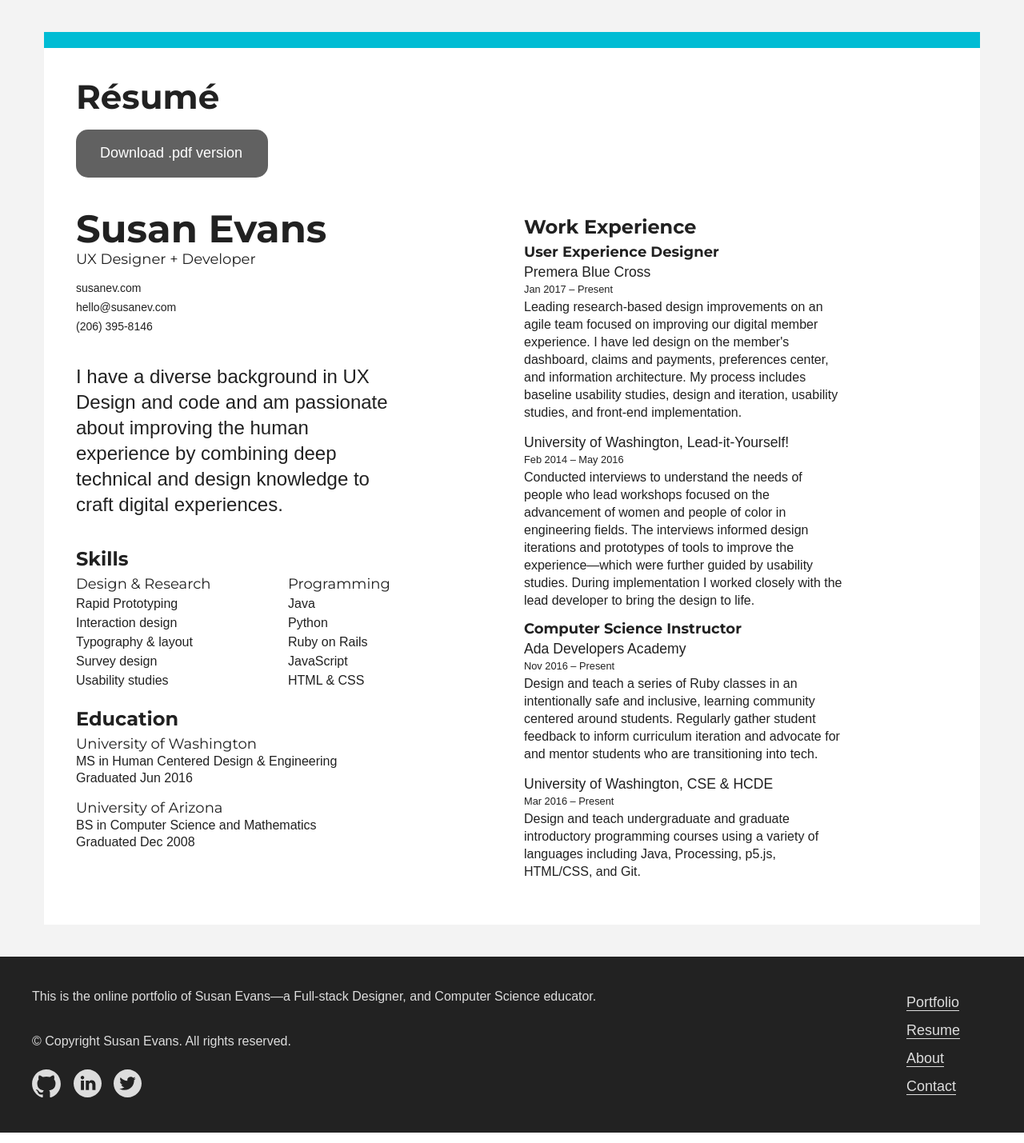
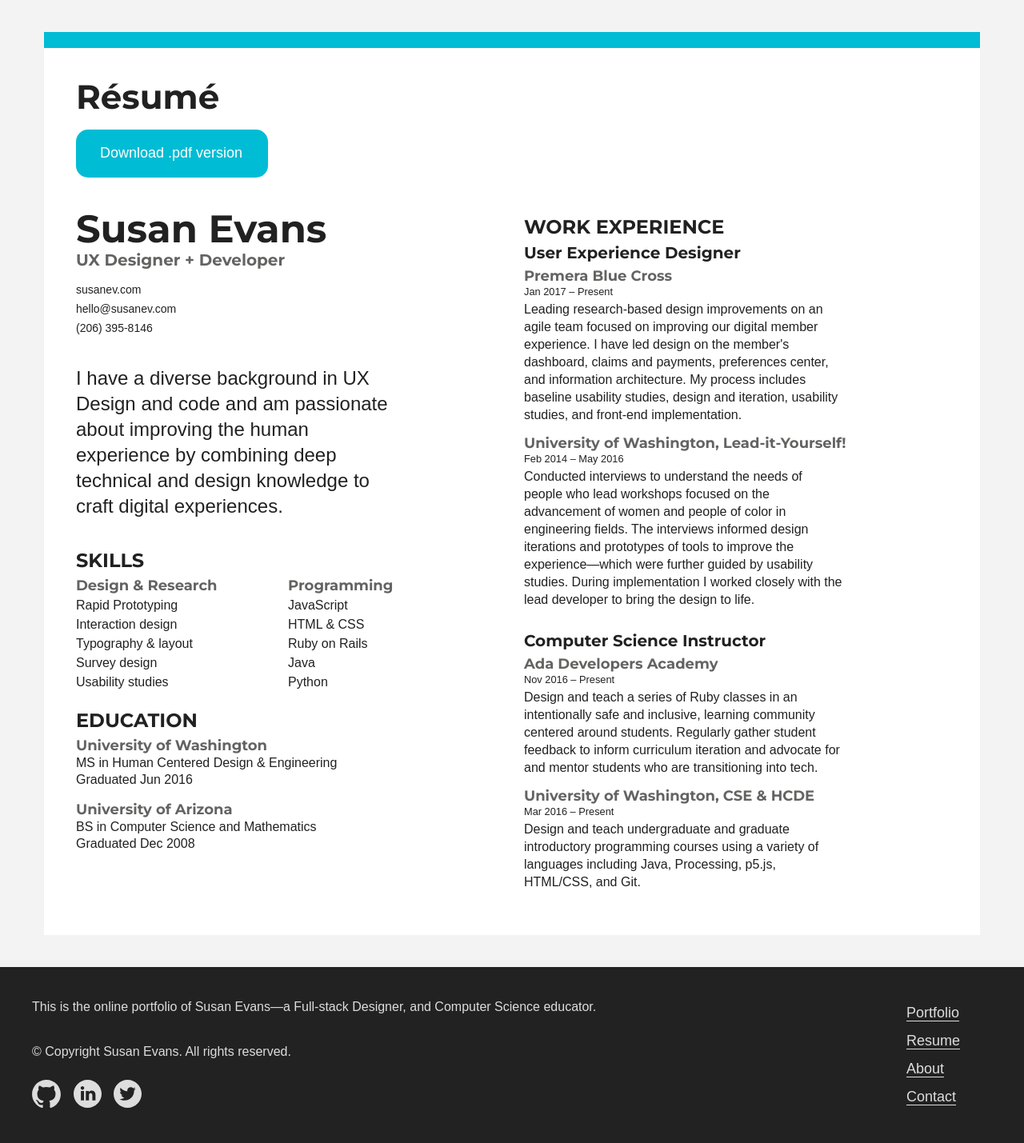
Before and after one commit to susanev/susanev.github.io, a PHP site: page /resume.html in a window 1280 px wide. Shown: the part 132-1561 px from the top of the page at 80% size. Run offline with PHP 8.4, Linux system fonts and the light colour scheme; some libraries are stand-ins or nearby versions.

Commit message:
cleaned up resume

```diff
--- a/css/styles.css
+++ b/css/styles.css
@@ -223,16 +223,18 @@ footer p {
 .button {
     margin: 20px 0 20px 0;
     padding: 20px 30px;
-    background-color: #616161;
+    background-color: #00BCD4;
     color: #fff;
     font-size: 18px;
     border-radius: 15px;
     width: 240px;
     height: 60px;
+    text-decoration: none;
 }
 
 .button:hover {
-	background-color: #00796B;
+	background-color: #0097A7;
+    text-decoration: none;
 }
 
 .social-media {
@@ -614,12 +616,22 @@ div.skills {
 	font-weight: 600;
 }
 
+.resume h3 {
+    text-transform: uppercase;
+}
+
 .work-exp h4 {
 	margin-bottom: 5px;
 }
 
 .intro-block h2 {
 	font-size: 48px;
+}
+
+.intro-block h3 {
+    color: #646362;
+    font-size: 20px;
+    text-transform: none;
 }
 
 .ed-type {
@@ -658,8 +670,24 @@ footer {
     padding-right: 60px;
 }
 
+.resume h4, .resume .work-exp h5 {
+    font-weight: 600;
+    color: #646362;
+    font-size: 18px;
+}
+
+.resume .work-exp h4 {
+    color: #212121;
+    font-size: 20px;
+    margin-bottom: 10px;
+}
+
+.resume .work-exp div:nth-of-type(3) {
+    margin-top: 30px;
+}
+
 /* media queries */
-@media screen and (max-width: 1209px) {
+@media only screen and (max-width : 1200px) {
     #mainNav {
         display: block;
     }
--- a/resume.html
+++ b/resume.html
@@ -3,23 +3,9 @@
 	<head>
 		<meta charset="utf-8">
 		<meta name="viewport" content="width=device-width, initial-scale=1.0">
-		<title>susan evans.</title>
-		<link rel="apple-touch-icon" sizes="57x57" href="imgs/favicon/apple-icon-57x57.png">
-		<link rel="apple-touch-icon" sizes="60x60" href="imgs/favicon/apple-icon-60x60.png">
-		<link rel="apple-touch-icon" sizes="72x72" href="imgs/favicon/apple-icon-72x72.png">
-		<link rel="apple-touch-icon" sizes="76x76" href="imgs/favicon/apple-icon-76x76.png">
-		<link rel="apple-touch-icon" sizes="114x114" href="imgs/favicon/apple-icon-114x114.png">
-		<link rel="apple-touch-icon" sizes="120x120" href="imgs/favicon/apple-icon-120x120.png">
-		<link rel="apple-touch-icon" sizes="144x144" href="imgs/favicon/apple-icon-144x144.png">
-		<link rel="apple-touch-icon" sizes="152x152" href="imgs/favicon/apple-icon-152x152.png">
-		<link rel="apple-touch-icon" sizes="180x180" href="imgs/favicon/apple-icon-180x180.png">
-		<link rel="icon" type="image/png" sizes="192x192"  href="imgs/favicon/android-icon-192x192.png">
-		<link rel="icon" type="image/png" sizes="32x32" href="imgs/favicon/favicon-32x32.png">
-		<link rel="icon" type="image/png" sizes="96x96" href="imgs/favicon/favicon-96x96.png">
-		<link rel="icon" type="image/png" sizes="16x16" href="imgs/favicon/favicon-16x16.png">
-		<link rel="manifest" href="/manifest.json">
-		<meta name="msapplication-TileColor" content="#ffffff">
-		<meta name="msapplication-TileImage" content="imgs/favicon/ms-icon-144x144.png">
+		<title>Resume</title>
+        <link rel="shortcut icon" href="./imgs/favicon.ico" type="image/x-icon">
+        <link rel="icon" href="./imgs/favicon.ico" type="image/x-icon">
         <script src="https://code.jquery.com/jquery-3.2.1.min.js"
         integrity="sha256-hwg4gsxgFZhOsEEamdOYGBf13FyQuiTwlAQgxVSNgt4="
         crossorigin="anonymous"></script>
@@ -31,6 +17,7 @@
         <link type='text/css' rel='stylesheet' href="css/styles.css" />
         <script src="https://ajax.googleapis.com/ajax/libs/jquery/3.1.1/jquery.min.js"></script>
         <script type="text/javascript" src="js/basic.js"></script>
+    </head>
 	</head>
 	<body>
 		<header class="clearfix">
@@ -66,7 +53,7 @@
 				<div class="col-xs-12 col-sm-6">
 					<div class="intro-block">
 						<h2>Susan Evans</h2>
-						<h4>UX Designer + Developer</h4>
+						<h3>UX Designer + Developer</h3>
 						<ul class="contact-info">
 							<li>susanev.com</li>
 							<li>hello@susanev.com</li>
@@ -89,11 +76,11 @@
 						<div class="col-xs-12 col-sm-6">
 							<h4>Programming</h4>
 							<ul>
+								<li>JavaScript</li>
+								<li>HTML &amp; CSS</li>
+								<li>Ruby on Rails</li>
 								<li>Java</li>
 								<li>Python</li>
-								<li>Ruby on Rails</li>
-								<li>JavaScript</li>
-								<li>HTML &amp; CSS</li>
 							</ul>
 						</div>
 					</div>
@@ -117,24 +104,23 @@
 						<h3>Work Experience</h3>
 						<div>
 							<h4>User Experience Designer</h4>
-							<p class="where">Premera Blue Cross</p>
+							<h5>Premera Blue Cross</h5>
 							<p class="when">Jan 2017 &#8211; Present</p>
 							<p>Leading research-based design improvements on an agile team focused on improving our digital member experience. I have led design on the member's dashboard, claims and payments, preferences center, and information architecture. My process includes baseline usability studies, design and iteration, usability studies, and front-end implementation.</p>
 						</div>
 						<div>
-							<p class="where">University of Washington, Lead-it-Yourself!</p>
+							<h5>University of Washington, Lead-it-Yourself!</h5>
 							<p class="when">Feb 2014 &#8211; May 2016</p>
 							<p>Conducted interviews to understand the needs of people who lead workshops focused on the advancement of women and people of color in engineering fields. The interviews informed design iterations and prototypes of tools to improve the experience—which were further guided by usability studies. During implementation I worked closely with the lead developer to bring the design to life. </p>
 						</div>
-
 						<div>
 							<h4>Computer Science Instructor</h4>
-							<p class="where">Ada Developers Academy</p>
-							<p class="when">Nov 2016 &#8211; Present</p>
+							<h5>Ada Developers Academy</h5>
+							<p class="when">Nov 2016 &#8211; Present</h4>
 							<p>Design and teach a series of Ruby classes in an intentionally safe and inclusive, learning community centered around students. Regularly gather student feedback to inform curriculum iteration and advocate for and mentor students who are transitioning into tech.</p>
 						</div>
 						<div>
-							<p class="where">University of Washington, CSE &amp; HCDE</p>
+							<h5>University of Washington, CSE &amp; HCDE</h5>
 							<p class="when">Mar 2016 &#8211; Present</p>
 							<p>Design and teach undergraduate and graduate introductory programming courses using a variety of languages including Java, Processing, p5.js, HTML/CSS, and Git.</p>
 						</div>
```
Also changed, not shown: other parts of css/styles.css (+39 -29 lines), 1 other file. Lines whose indentation alone changed are shown as unchanged.
